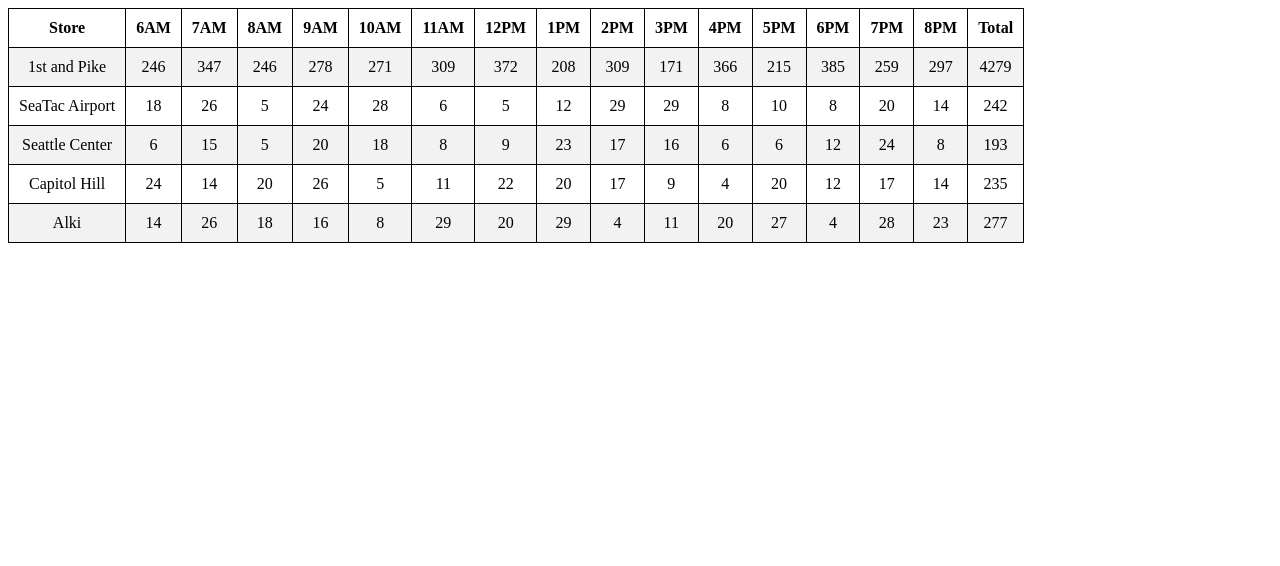
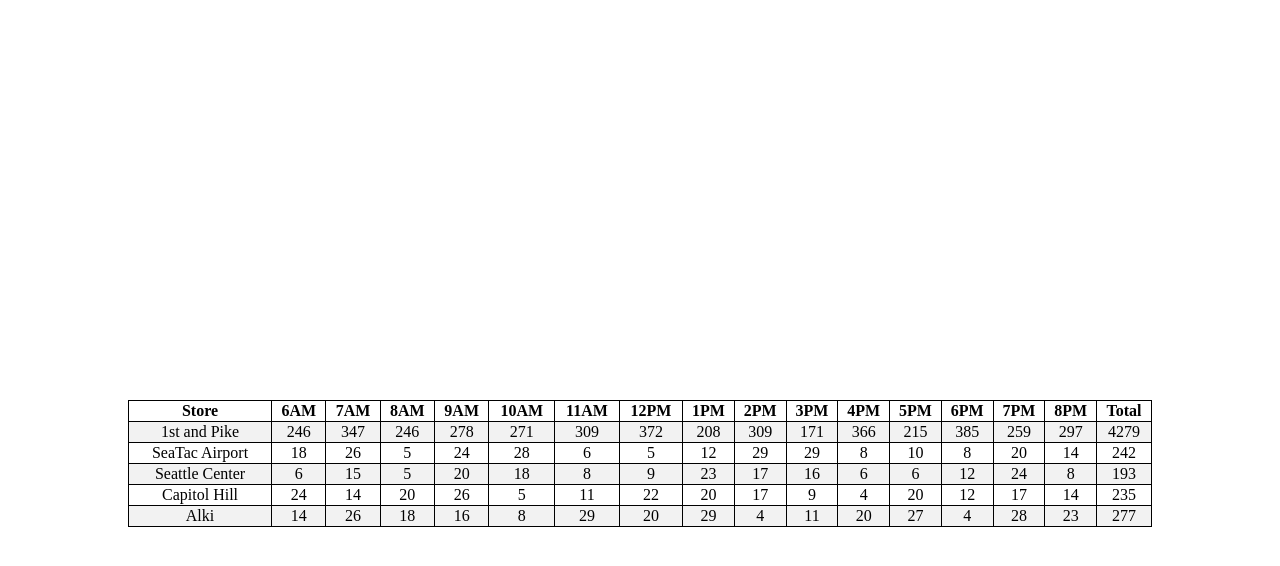
Before and after one commit to Jacob-Wendt/Salmon_Cookies, a plain HTML site: page index.html in a window 1280 px wide. Drawn offline with Linux system fonts and the light colour scheme.

Commit message:
pre_lab_13

```diff
--- a/css/style.css
+++ b/css/style.css
@@ -1,13 +1,34 @@
+* {
+margin: 0;
+}
+body {
+width: 100%
+}
 table {
 text-align: center;
 border-collapse: collapse;
+width: 100%;
+
 }
 table th {
-padding: 10px;
 border: 1px solid;
 }
 table td {
-padding: 10px;
 border: 1px solid;
 }
-tr:nth-child(even) {background-color: #f2f2f2;}
+tr:nth-child(even) {
+background-color: #f2f2f2;
+}
+.section {
+float: left;
+width: 80%;
+height: 100%;
+}
+.side{
+width: 10%;
+float: left;
+height: 100%;
+}
+form {
+    height: 50%;
+}
--- a/index.html
+++ b/index.html
@@ -7,6 +7,10 @@
     <title>Document</title>
 </head>
     <body>
+
+        <div class="side"></div>
+        <div class="section">
+            <form action=""></form>
             <table id="renderTable">
                 <tr>
                     <th>Store
@@ -27,6 +31,9 @@
                     <th>8PM
                     <th>Total
                 </tr>
+            </table>
+        </div>
+        <div class="side"></div>
         <script src="/objects/store.js"></script>
     </body>
 </html>
--- a/objects/store.js
+++ b/objects/store.js
@@ -1,5 +1,6 @@
 var hours = ['6am','7am','8am','9am','10am','11am','12pm','12pm','1pm','2pm','3pm','4pm','5pm','6pm','7pm'];
 
+//Constructor Function For Stores
 function Store( name, minCx, maxCx, avgCook ) {
 this.locationName = name,
 this.minCustomersPerHour = minCx,
@@ -10,6 +11,7 @@ this.cookiesEachHour = [],
 this.totalDailyCookies = 0
 };
 
+//Prototypes For Stores
 Store.prototype.calcCustomersEachHour = function() {
 for(var i = 0; i < hours.length; i++) {
 this.customersEachHour.push(Math.floor(Math.random() * (this.maxCustomersPerHour - this.minCustomersPerHour + 1) + this.minCustomersPerHour));
@@ -53,12 +55,14 @@ var renderTable = document.getElementById('renderTable');
 renderTable.appendChild(tableRow);
 };
 
+//Stores
 var pike = new Store('1st and Pike', 23, 65, 6.3);
 var airport = new Store('SeaTac Airport', 3, 24, 1.2);
 var seattle = new Store('Seattle Center', 3, 24, 1.2);
 var capitol = new Store('Capitol Hill', 3, 24, 1.2);
 var alki = new Store('Alki', 3, 24, 1.2);
 
+//Calling Renders
 pike.renderRow();
 airport.renderRow();
 seattle.renderRow();
```
Lines whose indentation alone changed are shown as unchanged.
